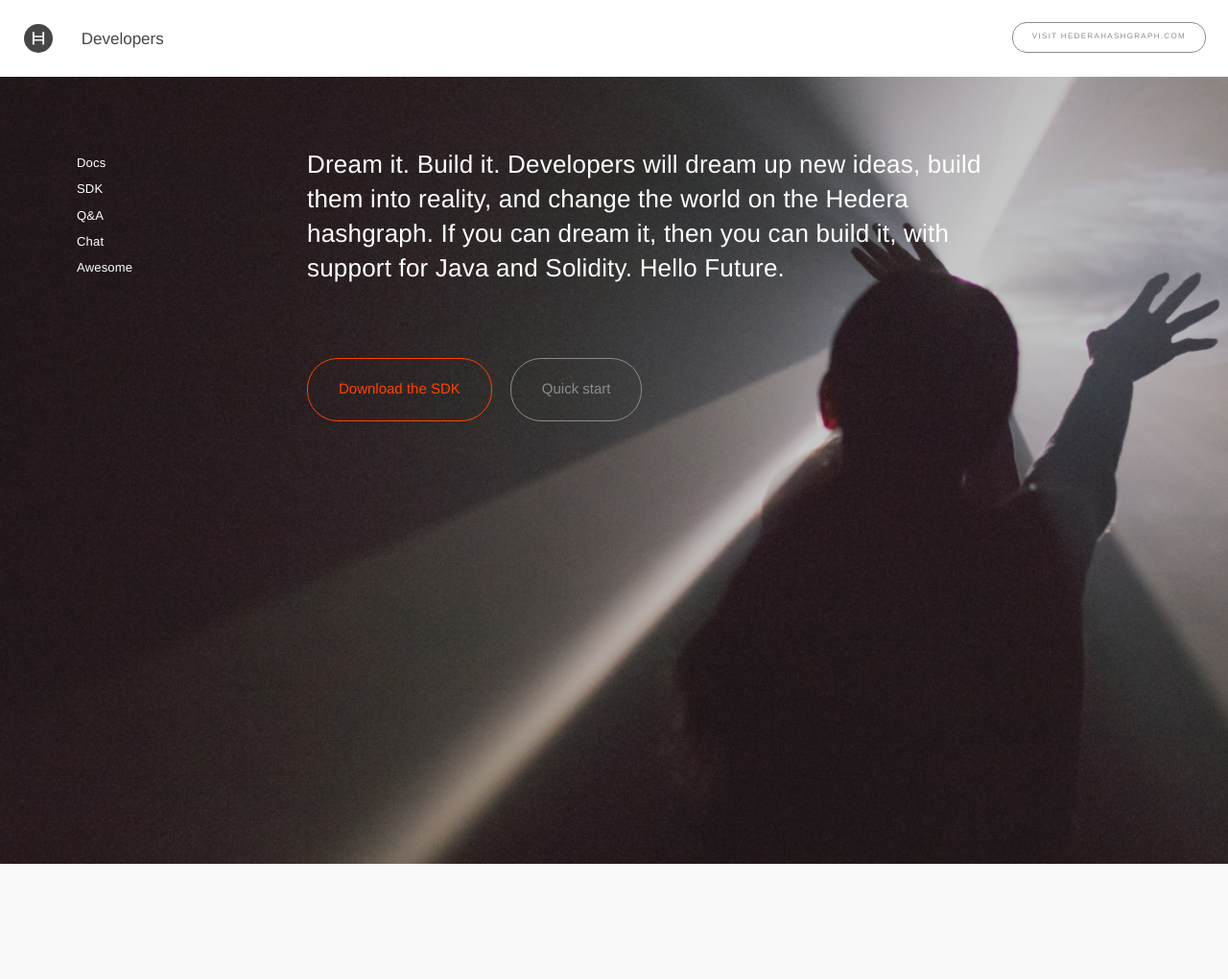
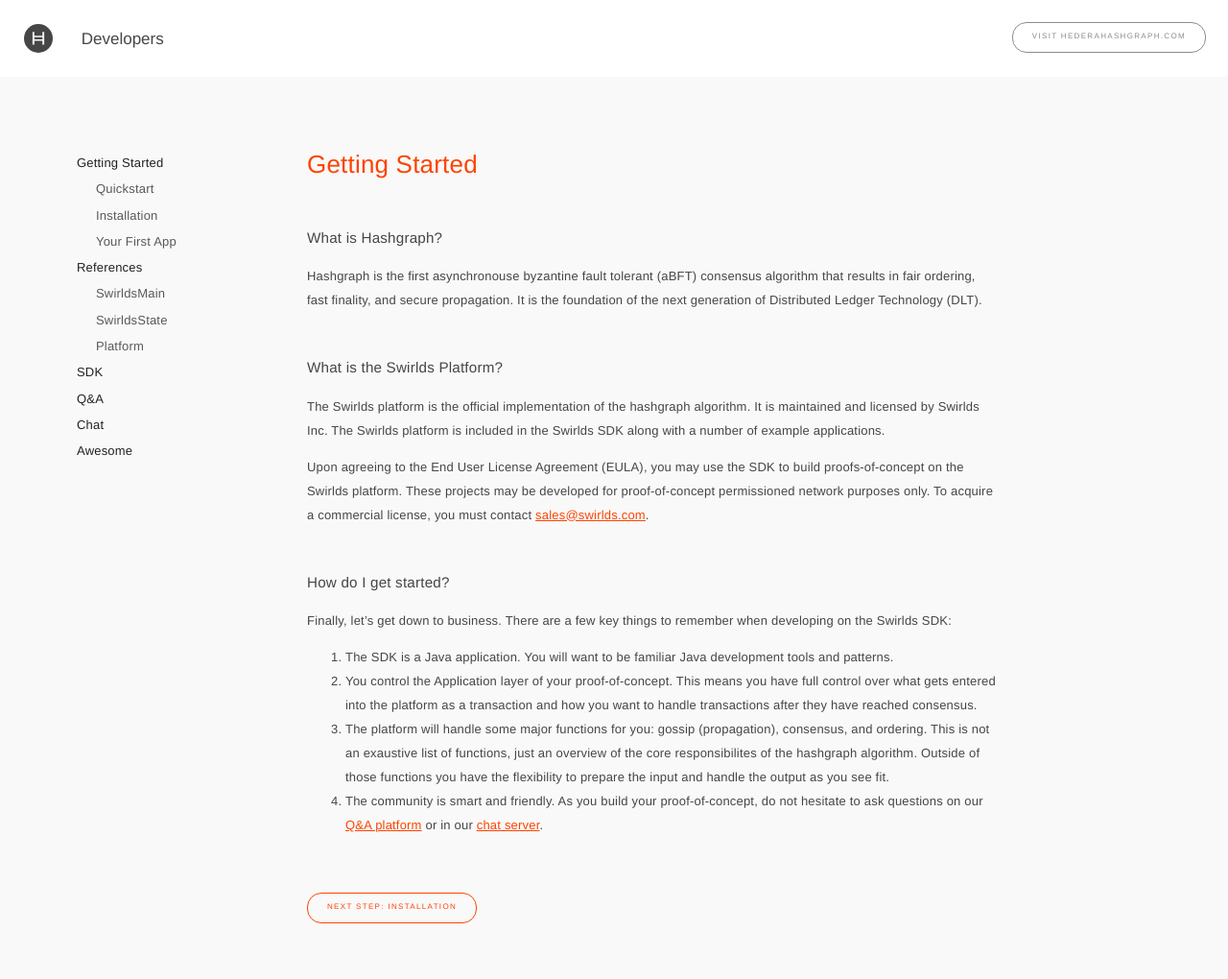
Before and after one commit to ghanem-mhd/hashgraph.github.io, a Jekyll site: the page built from index.md, in a window 1280 px wide. Shown: the whole page at 96% size. Built offline with Jekyll 4.4.1, drawn with Linux system fonts in a browser that asks for light colours; some web fonts are replaced; before the commit the page ends 900 px from its top, so only the background shows below that.

Commit message:
axe homepage for time being

```diff
--- a/_includes/docs_nav.html
+++ b/_includes/docs_nav.html
@@ -1,5 +1,5 @@
 {% for section in site.data.docs %}
-  <ul>
+  <ul class="docs-nav">
     <li><h4>{{ section.title }}</h4></li>
     {% for item in section.docs %}
       {% assign item_url = item | prepend:"/docs/" | append:"/" %}
--- a/_includes/footer.html
+++ b/_includes/footer.html
@@ -1,5 +1,8 @@
 <ul class="footer size--xs">
+  {% if page.layout == "docs" %}
+  {% else %}
   <li><a href="/docs/quickstart/">Docs</a></li>
+  {% endif %}
   <li><a href="https://www.swirlds.com/download/">SDK</a></li>
   <li><a href="https://answers.hashgraph.com">Q&amp;A</a></li>
   <li><a href="https://hashgraph.com/discord">Chat</a></li>
--- a/_includes/subnav.html
+++ b/_includes/subnav.html
@@ -2,9 +2,7 @@
 <div class="data-sticky-container subnav-container">
   <div class="subnav size--xs nav-items {% if page.layout == "home" %}is-white{% endif %}" id="subnav" data-sticky-wrap="true">
     <div class="contents">
-      {% if page.layout == "docs" %}
-        {% include docs_nav.html %}
-      {% endif %}
+      {% include docs_nav.html %}
       {% include footer.html %}
     </div>
   </div>
--- a/_layouts/home.html
+++ b/_layouts/home.html
@@ -2,13 +2,23 @@
 layout: default
 ---
 
-<div class="home-bg"></div>
+### What is Hashgraph?
 
-<div class="home">
-  <p class="size--m light">Dream it. Build it. Developers will dream up new ideas, build them into reality, and change the world on the Hedera hashgraph. If you can dream it, then you can build it, with support for Java and Solidity. Hello Future.</p>
-  <br/>
-  <br/>
-  <a href="https://www.swirlds.com/download/" class="Btn is-orange-border is-big">Download the SDK</a>
-  &nbsp;&nbsp;&nbsp;
-  <a href="/docs/quickstart/" class="Btn is-grey is-big">Quick start</a>
-</div>
+Hashgraph is the first asynchronouse byzantine fault tolerant (aBFT) consensus algorithm that results in fair ordering, fast finality, and secure propagation. It is the foundation of the next generation of Distributed Ledger Technology (DLT).
+
+### What is the Swirlds Platform?
+
+The Swirlds platform is the official implementation of the hashgraph algorithm. It is maintained and licensed by Swirlds Inc. The Swirlds platform is included in the Swirlds SDK along with a number of example applications.
+
+Upon agreeing to the End User License Agreement (EULA), you may use the SDK to build proofs-of-concept on the Swirlds platform. These projects may be developed for proof-of-concept permissioned network purposes only. To acquire a commercial license, you must contact [sales@swirlds.com](mailto:sales@swirlds.com).
+
+### How do I get started?
+
+Finally, let's get down to business. There are a few key things to remember when developing on the Swirlds SDK:
+
+1. The SDK is a Java application. You will want to be familiar Java development tools and patterns.
+2. You control the Application layer of your proof-of-concept. This means you have full control over what gets entered into the platform as a transaction and how you want to handle transactions after they have reached consensus.
+3. The platform will handle some major functions for you: gossip (propagation), consensus, and ordering. This is not an exaustive list of functions, just an overview of the core responsibilites of the hashgraph algorithm. Outside of those functions you have the flexibility to prepare the input and handle the output as you see fit.
+4. The community is smart and friendly. As you build your proof-of-concept, do not hesitate to ask questions on our [Q&A platform](https://discourse.hashgraph.com) or in our [chat server](https://hashgraph.com/discord).
+
+[Next Step: Installation](/docs/installation){:.Btn.next}
--- a/index.md
+++ b/index.md
@@ -1,5 +1,26 @@
 ---
-layout: home
-title: Home
+layout: docs
+title: Getting Started
 summary: Hashgraph is a groundbreaking new distributed ledger technology.
 ---
+
+### What is Hashgraph?
+
+Hashgraph is the first asynchronouse byzantine fault tolerant (aBFT) consensus algorithm that results in fair ordering, fast finality, and secure propagation. It is the foundation of the next generation of Distributed Ledger Technology (DLT).
+
+### What is the Swirlds Platform?
+
+The Swirlds platform is the official implementation of the hashgraph algorithm. It is maintained and licensed by Swirlds Inc. The Swirlds platform is included in the Swirlds SDK along with a number of example applications.
+
+Upon agreeing to the End User License Agreement (EULA), you may use the SDK to build proofs-of-concept on the Swirlds platform. These projects may be developed for proof-of-concept permissioned network purposes only. To acquire a commercial license, you must contact [sales@swirlds.com](mailto:sales@swirlds.com).
+
+### How do I get started?
+
+Finally, let's get down to business. There are a few key things to remember when developing on the Swirlds SDK:
+
+1. The SDK is a Java application. You will want to be familiar Java development tools and patterns.
+2. You control the Application layer of your proof-of-concept. This means you have full control over what gets entered into the platform as a transaction and how you want to handle transactions after they have reached consensus.
+3. The platform will handle some major functions for you: gossip (propagation), consensus, and ordering. This is not an exaustive list of functions, just an overview of the core responsibilites of the hashgraph algorithm. Outside of those functions you have the flexibility to prepare the input and handle the output as you see fit.
+4. The community is smart and friendly. As you build your proof-of-concept, do not hesitate to ask questions on our [Q&A platform](https://discourse.hashgraph.com) or in our [chat server](https://hashgraph.com/discord).
+
+[Next Step: Installation](/docs/installation){:.Btn.next}
```
Also changed, not shown: _data/docs.yml (+13 -13 lines).
